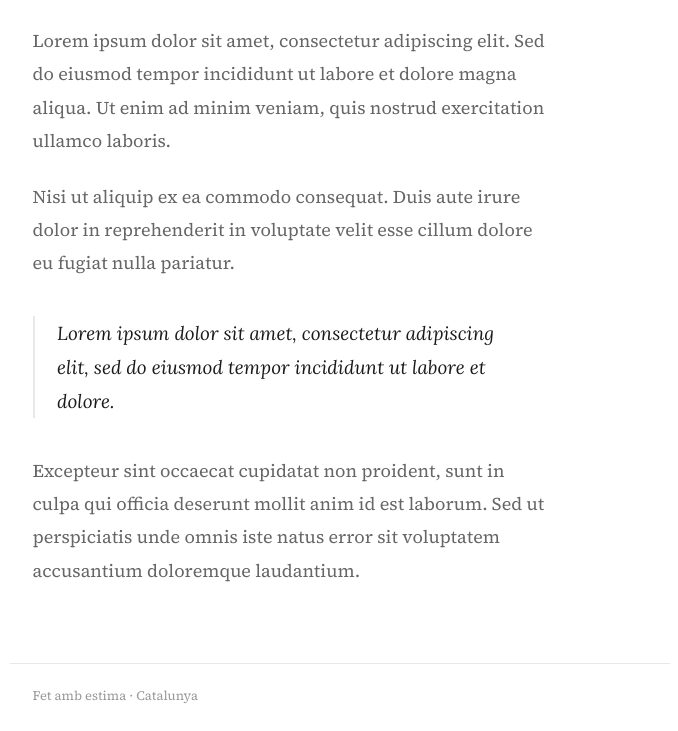
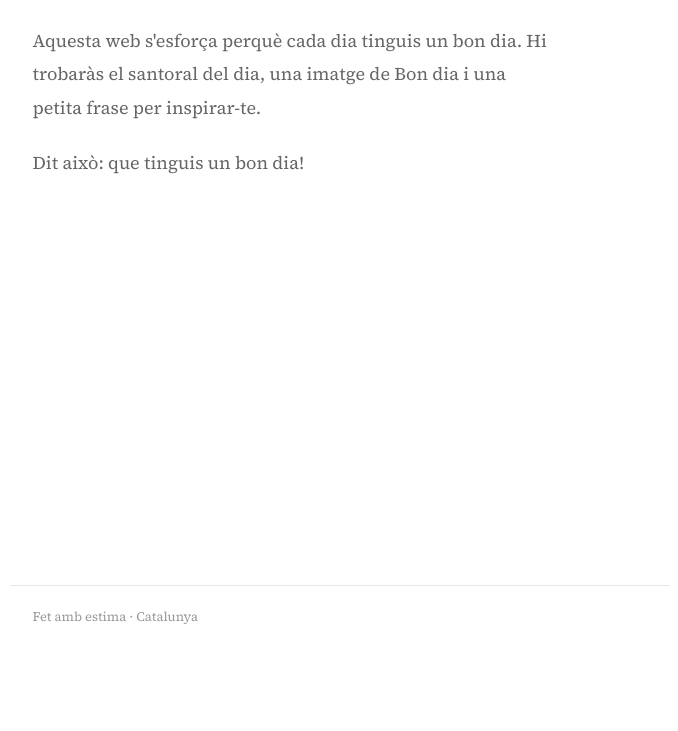
Before and after one commit to lloretitriola/Bon-dia, a plain HTML site: page about.html in a window 1280 px wide. Shown: the part 148-879 px from the top of the page, without its empty margins (300-978 px from the left). After the commit the page ends 800 px from the top, so only its background shows below. Drawn offline with Linux system fonts and the light colour scheme.

Commit message:
Update about.html

```diff
--- a/about.html
+++ b/about.html
@@ -18,10 +18,8 @@
 
   <main class="about">
     <h1>Sobre aquest lloc</h1>
-    <p>Lorem ipsum dolor sit amet, consectetur adipiscing elit. Sed do eiusmod tempor incididunt ut labore et dolore magna aliqua. Ut enim ad minim veniam, quis nostrud exercitation ullamco laboris.</p>
-    <p>Nisi ut aliquip ex ea commodo consequat. Duis aute irure dolor in reprehenderit in voluptate velit esse cillum dolore eu fugiat nulla pariatur.</p>
-    <blockquote>Lorem ipsum dolor sit amet, consectetur adipiscing elit, sed do eiusmod tempor incididunt ut labore et dolore.</blockquote>
-    <p>Excepteur sint occaecat cupidatat non proident, sunt in culpa qui officia deserunt mollit anim id est laborum. Sed ut perspiciatis unde omnis iste natus error sit voluptatem accusantium doloremque laudantium.</p>
+    <p>Aquesta web s'esforça perquè cada dia tinguis un bon dia. Hi trobaràs el santoral del dia, una imatge de Bon dia i una petita frase per inspirar-te.</p>
+    <p>Dit això: que tinguis un bon dia!</p>
   </main>
 
   <footer>
```
